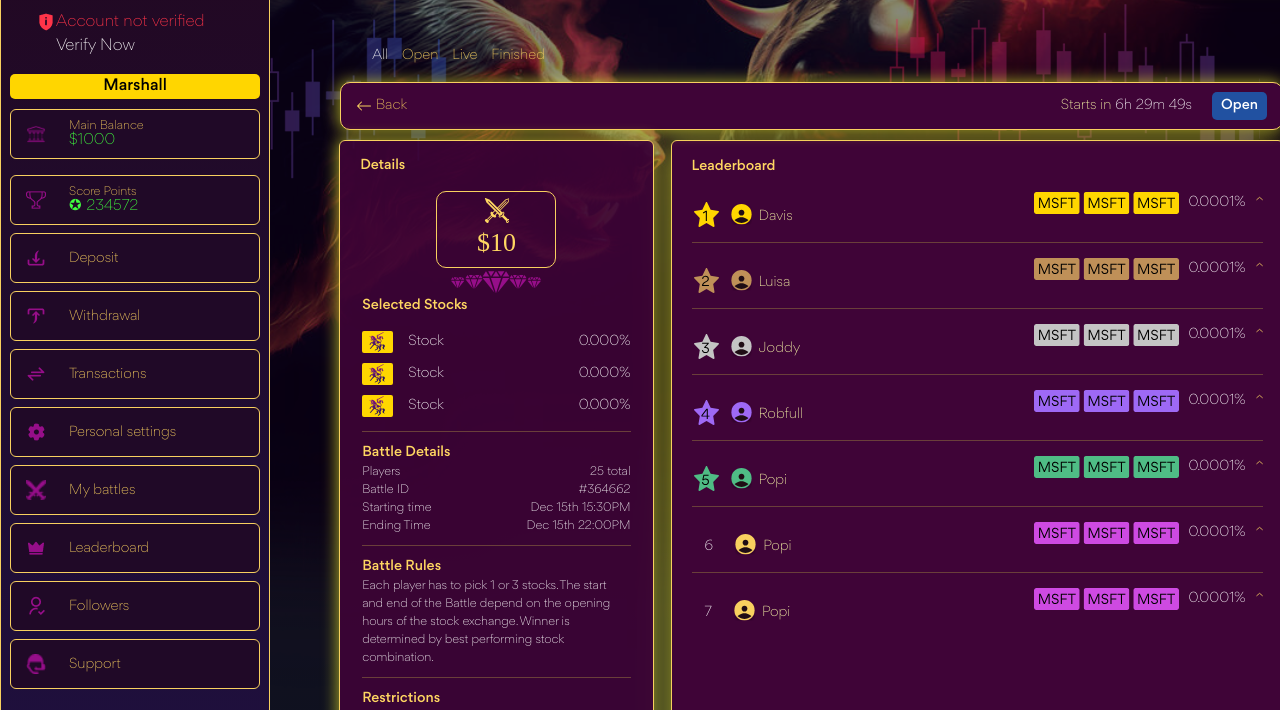
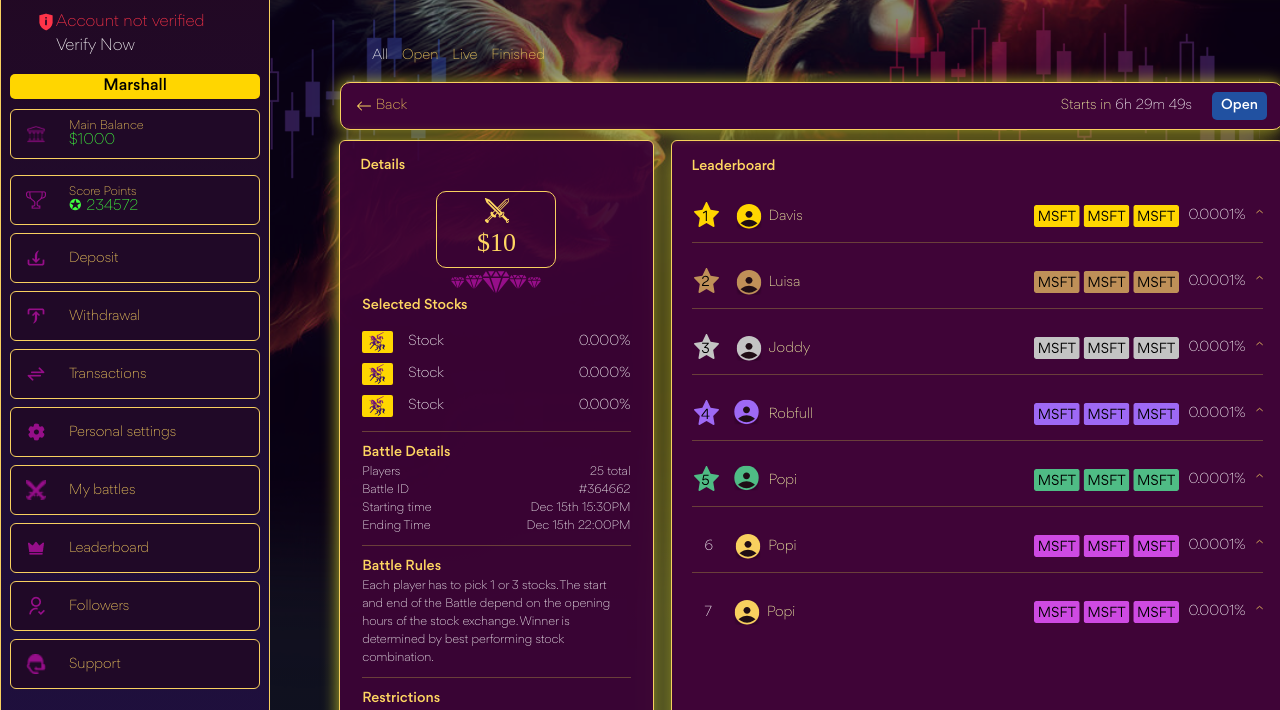
Before and after one commit to Sardar55-66/battlestock2, a plain HTML site: page index.html in a window 1280 px wide. Shown: the part 90-800 px from the top of the page. Drawn offline with Linux system fonts and the light colour scheme; a web font is replaced by a local one.

Commit message:
fixed margin and sizes

```diff
--- a/index.html
+++ b/index.html
@@ -365,7 +365,7 @@
                                             <img class="stock-star" src="./src/assets/icons/score-points-star-1.svg" alt="star-1">
                                             <div class="player-avatar">
                                                 <svg xmlns="http://www.w3.org/2000/svg" width="25" height="25" viewBox="0 0 45 45" fill="none">
-                                                    <g clip-path="url(#clip0_102_819)" filter="url(#filter0_d_102_819)">
+                                                    <g transform="scale(1.2)"  clip-path="url(#clip0_102_819)" filter="url(#filter0_d_102_819)">
                                                     <g filter="url(#filter1_d_102_819)">
                                                     <path fill-rule="evenodd" clip-rule="evenodd" d="M22.5 0C32.7179 0 41 8.28208 41 18.5C41 28.7179 32.7179 37 22.5 37C12.2821 37 4 28.7179 4 18.5C4 8.28208 12.2821 0 22.5 0Z" fill="#FFD600"/>
                                                     </g>
@@ -440,7 +440,7 @@
                                             <img class="stock-star" src="./src/assets/icons/score-points-star-2.svg" alt="star-1">
                                             <div class="player-avatar">
                                                 <svg xmlns="http://www.w3.org/2000/svg" width="25" height="25" viewBox="0 0 45 45" fill="none">
-                                                    <g clip-path="url(#clip0_102_819)" filter="url(#filter0_d_102_819)">
+                                                    <g transform="scale(1.2)"  clip-path="url(#clip0_102_819)" filter="url(#filter0_d_102_819)">
                                                     <g filter="url(#filter1_d_102_819)">
                                                     <path fill-rule="evenodd" clip-rule="evenodd" d="M22.5 0C32.7179 0 41 8.28208 41 18.5C41 28.7179 32.7179 37 22.5 37C12.2821 37 4 28.7179 4 18.5C4 8.28208 12.2821 0 22.5 0Z" fill="#BF9058"/>
                                                     </g>
@@ -514,7 +514,7 @@
                                             <img class="stock-star" src="./src/assets/icons/score-points-star-3.svg" alt="star-1">
                                             <div class="player-avatar">
                                                 <svg xmlns="http://www.w3.org/2000/svg" width="25" height="25" viewBox="0 0 45 45" fill="none">
-                                                    <g clip-path="url(#clip0_102_819)" filter="url(#filter0_d_102_819)">
+                                                    <g transform="scale(1.2)"  clip-path="url(#clip0_102_819)" filter="url(#filter0_d_102_819)">
                                                     <g filter="url(#filter1_d_102_819)">
                                                     <path fill-rule="evenodd" clip-rule="evenodd" d="M22.5 0C32.7179 0 41 8.28208 41 18.5C41 28.7179 32.7179 37 22.5 37C12.2821 37 4 28.7179 4 18.5C4 8.28208 12.2821 0 22.5 0Z" fill="#C4C4C4"/>
                                                     </g>
@@ -587,7 +587,7 @@
                                         <div class="player-info">
                                             <img class="stock-star" src="./src/assets/icons/score-points-star-4.svg" alt="star-1">
                                             <div class="player-avatar">
-                                                <svg xmlns="http://www.w3.org/2000/svg" width="25" height="25" viewBox="0 0 45 45" fill="none">
+                                                <svg transform="scale(1.2)"  xmlns="http://www.w3.org/2000/svg" width="25" height="25" viewBox="0 0 45 45" fill="none">
                                                     <g clip-path="url(#clip0_102_819)" filter="url(#filter0_d_102_819)">
                                                     <g filter="url(#filter1_d_102_819)">
                                                     <path fill-rule="evenodd" clip-rule="evenodd" d="M22.5 0C32.7179 0 41 8.28208 41 18.5C41 28.7179 32.7179 37 22.5 37C12.2821 37 4 28.7179 4 18.5C4 8.28208 12.2821 0 22.5 0Z" fill="#9E69F5"/>
@@ -661,7 +661,7 @@
                                         <div class="player-info">
                                             <img class="stock-star" src="./src/assets/icons/score-points-star-5.svg" alt="star-1">
                                             <div class="player-avatar">
-                                                <svg xmlns="http://www.w3.org/2000/svg" width="25" height="25" viewBox="0 0 45 45" fill="none">
+                                                <svg transform="scale(1.2)"  xmlns="http://www.w3.org/2000/svg" width="25" height="25" viewBox="0 0 45 45" fill="none">
                                                     <g clip-path="url(#clip0_102_819)" filter="url(#filter0_d_102_819)">
                                                     <g filter="url(#filter1_d_102_819)">
                                                     <path fill-rule="evenodd" clip-rule="evenodd" d="M22.5 0C32.7179 0 41 8.28208 41 18.5C41 28.7179 32.7179 37 22.5 37C12.2821 37 4 28.7179 4 18.5C4 8.28208 12.2821 0 22.5 0Z" fill="#4FBC85"/>
@@ -738,8 +738,8 @@
                                                     <div class="row-number">6</div>
                                                     <!-- <img class="stock-star" src="./src/assets/icons/score-points-star-1.svg" alt="star-1"> -->
                                                     <div class="player-avatar">
-                                                        <svg xmlns="http://www.w3.org/2000/svg" width="25" height="25" viewBox="0 0 45 45" fill="none">
-                                                            <g clip-path="url(#clip0_102_819)" filter="url(#filter0_d_102_819)">
+                                                        <svg transform="scale(1.2) xmlns="http://www.w3.org/2000/svg" width="25" height="25" viewBox="0 0 45 45" fill="none">
+                                                            <g transform="scale(1.2)"  clip-path="url(#clip0_102_819)" filter="url(#filter0_d_102_819)">
                                                             <g filter="url(#filter1_d_102_819)">
                                                             <path fill-rule="evenodd" clip-rule="evenodd" d="M22.5 0C32.7179 0 41 8.28208 41 18.5C41 28.7179 32.7179 37 22.5 37C12.2821 37 4 28.7179 4 18.5C4 8.28208 12.2821 0 22.5 0Z" fill="#F8D05F"/>
                                                             </g>
@@ -816,7 +816,7 @@
                                                     <!-- <img class="stock-star" src="./src/assets/icons/score-points-star-1.svg" alt="star-1"> -->
                                                     <div class="player-avatar">
                                                         <svg xmlns="http://www.w3.org/2000/svg" width="25" height="25" viewBox="0 0 45 45" fill="none">
-                                                            <g clip-path="url(#clip0_102_819)" filter="url(#filter0_d_102_819)">
+                                                            <g transform="scale(1.2)"  clip-path="url(#clip0_102_819)" filter="url(#filter0_d_102_819)">
                                                             <g filter="url(#filter1_d_102_819)">
                                                             <path fill-rule="evenodd" clip-rule="evenodd" d="M22.5 0C32.7179 0 41 8.28208 41 18.5C41 28.7179 32.7179 37 22.5 37C12.2821 37 4 28.7179 4 18.5C4 8.28208 12.2821 0 22.5 0Z" fill="#F8D05F"/>
                                                             </g>
@@ -848,7 +848,7 @@
                                                             <rect width="37" height="37" fill="white" transform="translate(4)"/>
                                                             </clipPath>
                                                             </defs>
-                                                            </svg>
+                                                        </svg>
                                                     </div>
                                                     <span class="player-name">Popi</span>
                                                 </div>
@@ -893,7 +893,7 @@
                                                     <!-- <img class="stock-star" src="./src/assets/icons/score-points-star-1.svg" alt="star-1"> -->
                                                     <div class="player-avatar">
                                                         <svg xmlns="http://www.w3.org/2000/svg" width="25" height="25" viewBox="0 0 45 45" fill="none">
-                                                            <g clip-path="url(#clip0_102_819)" filter="url(#filter0_d_102_819)">
+                                                            <g transform="scale(1.2)"  clip-path="url(#clip0_102_819)" filter="url(#filter0_d_102_819)">
                                                             <g filter="url(#filter1_d_102_819)">
                                                             <path fill-rule="evenodd" clip-rule="evenodd" d="M22.5 0C32.7179 0 41 8.28208 41 18.5C41 28.7179 32.7179 37 22.5 37C12.2821 37 4 28.7179 4 18.5C4 8.28208 12.2821 0 22.5 0Z" fill="#F8D05F"/>
                                                             </g>
@@ -925,7 +925,7 @@
                                                             <rect width="37" height="37" fill="white" transform="translate(4)"/>
                                                             </clipPath>
                                                             </defs>
-                                                            </svg>
+                                                        </svg>
                                                     </div>
                                                     <span class="player-name">Popi</span>
                                                 </div>
--- a/src/sass/battleroom_open_viewplayers.scss
+++ b/src/sass/battleroom_open_viewplayers.scss
@@ -217,7 +217,7 @@ img {
 
 .sidebars-inner_wrapper {
     position: absolute;
-    height: calc(141% + 9px);
+    height: calc(137% + 14px);
     border-bottom: none;
 }
 .sidebar__header {
@@ -872,7 +872,9 @@ img {
         position: absolute;
         left: 0;
     }
-
+.restrictions_container {
+    margin-bottom: 10px;
+}
 
 }
 
@@ -1457,6 +1459,7 @@ tbody :last-child {
     margin-left: 15px;
     margin-top: 15px;
     border-bottom: 1px solid #6A3F3A;
+    align-items: center;
 }
 .player-inf0 {
     font-family: 'Gordita';
@@ -1475,7 +1478,7 @@ tbody :last-child {
     font-family: 'Gordita';
     font-size: 14px;
     color: #fff;
-    margin-right: 20px;
+    margin-right: 15px;
     margin-left: 13px;
 }
 
@@ -1486,8 +1489,9 @@ tbody :last-child {
     margin-bottom: 10px;
     cursor: pointer;
 }
-.player-avatar {
-    width: 25px;
+
+.player-avatar, .player-avatar>svg {
+    width: 35px;
     height: 25px;
     margin-right: 5px;
 }
```
Also changed, not shown: src/sass/battleroom_open_viewplayers.css, 1 other file.
